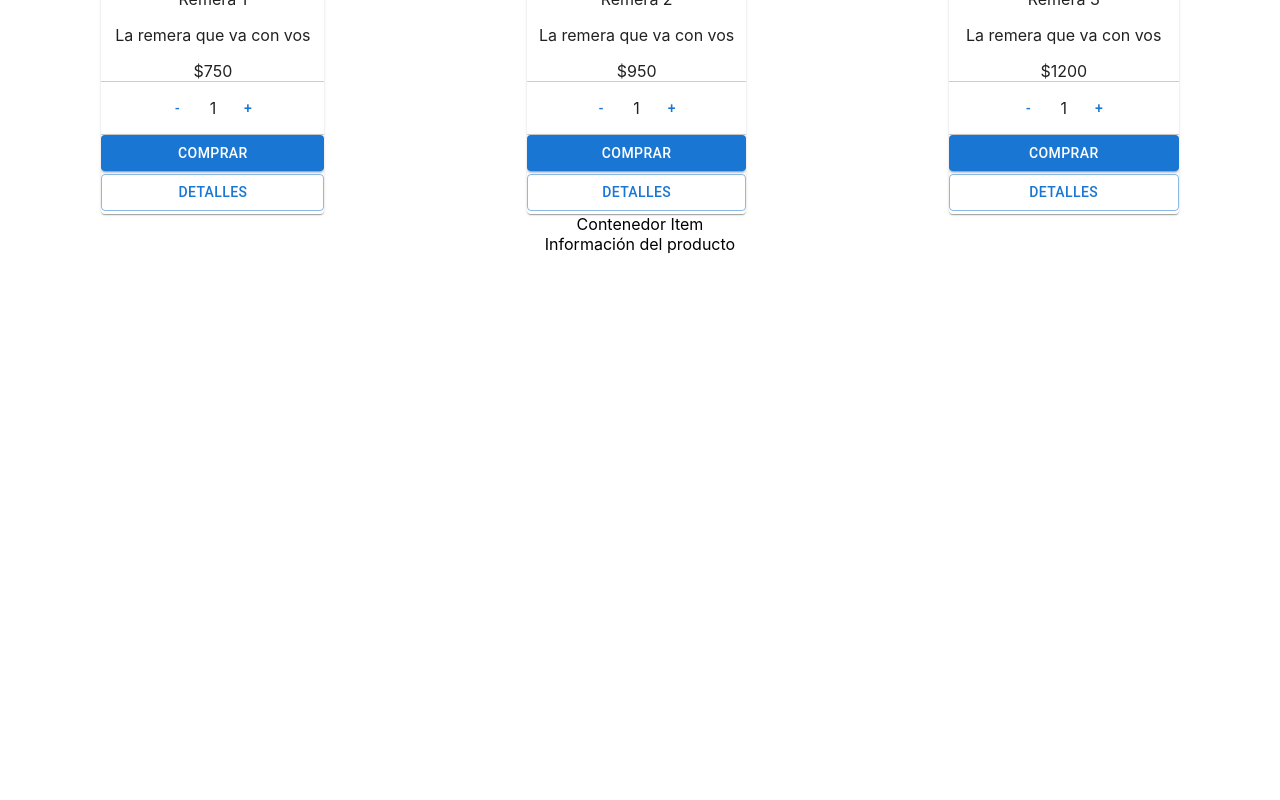
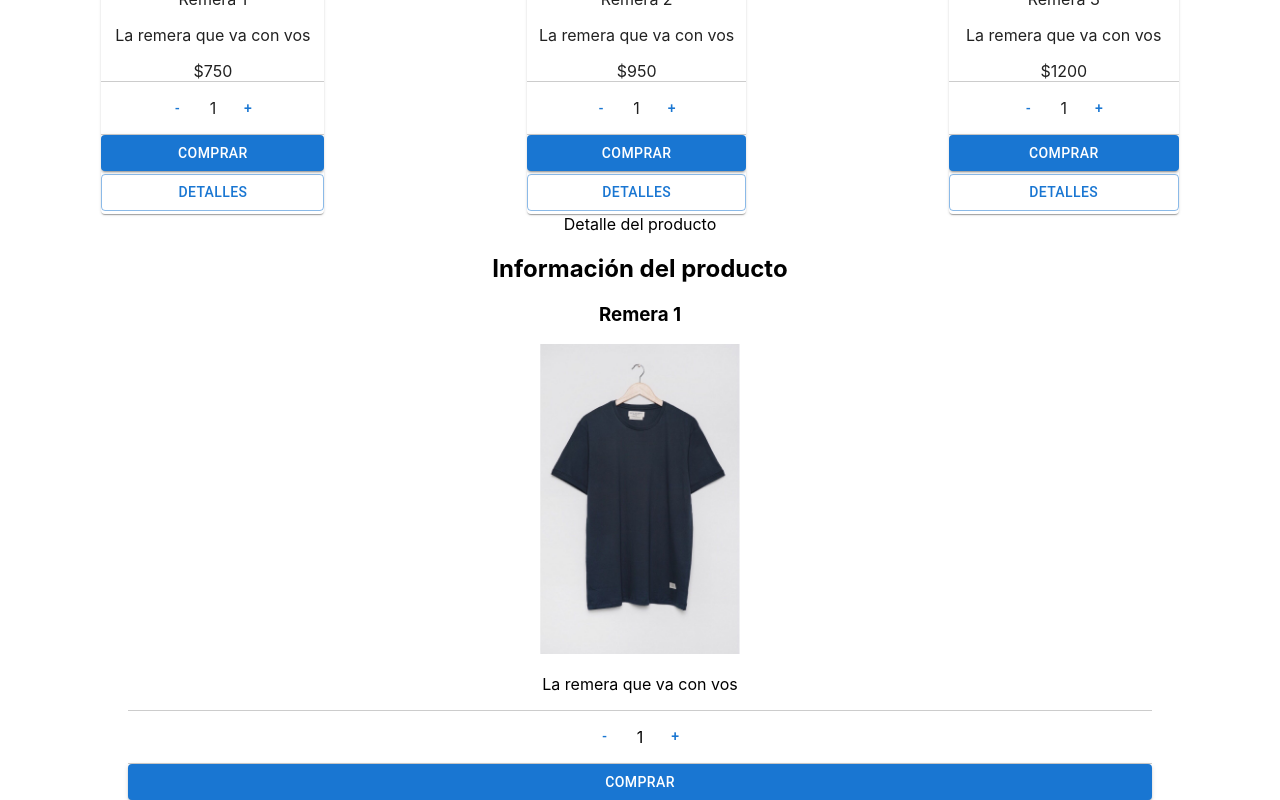
Before and after one commit to javimiglie/TiendaReact, a React (Create React App) app: page / in a window 1280 px wide. Shown: the part 510-1310 px from the top of the page. Before the commit the page ends 800 px from the top, so only its background shows below. Built offline with nearby package versions, Linux system fonts and the light colour scheme.

Commit message:
agregando detalles

```diff
--- /dev/null
+++ b/src/components/ItemDetail/ItemDetail.css
@@ -0,0 +1,5 @@
+.info-container{
+    width: 80%;
+    margin: auto;
+
+}
--- a/src/components/ItemDetail/ItemDetail.js
+++ b/src/components/ItemDetail/ItemDetail.js
@@ -1,4 +1,18 @@
-const ItemDetail = () => {
-  return <div>Información del producto</div>;
+import React from 'react';
+import ItemCount from '../ItemCount/ItemCount';
+import './ItemDetail.css';
+const ItemDetail = ({ producto }) => {
+  const onAdd = () => {
+    console.log(`Agregaste un producto al carrito`);
+  };
+  return (
+    <div className='info-container'>
+      <h2>Información del producto</h2>
+      <h3>{producto.name}</h3>
+      <img src={producto.img} alt={producto.name} width={200} />
+      <p>{producto.description}</p>
+      <ItemCount stock={producto.stock} initial={1} onAdd={onAdd} />
+    </div>
+  );
 };
 export default ItemDetail;
--- a/src/components/ItemDetailContainer/ItemDetailContainer.js
+++ b/src/components/ItemDetailContainer/ItemDetailContainer.js
@@ -1,10 +1,23 @@
+import { useEffect, useState } from 'react';
+import { data } from '../../mock/FakeApi';
+import ItemCount from '../ItemCount/ItemCount';
 import ItemDetail from '../ItemDetail/ItemDetail';
 
-const ItemDetailContainer = () => {
+export const ItemDetailContainer = () => {
+  const [producto, setProducto] = useState({});
+  const [cargando, setCargando] = useState(true);
+  useEffect(() => {
+    data
+      .then((res) => setProducto(res.find((item) => item.id === '01')))
+      .catch((error) => console.log(error))
+      .finally(() => setCargando(false));
+  }, []);
   return (
     <>
-      <div>Contenedor Item</div>
-      <ItemDetail />
+      <div>Detalle del producto</div>
+      <div>
+        {cargando ? <p>Cargando...</p> : <ItemDetail producto={producto} />}
+      </div>
     </>
   );
 };
--- a/src/components/ItemListContainer/ItemListContainer.js
+++ b/src/components/ItemListContainer/ItemListContainer.js
@@ -5,20 +5,20 @@ import { data } from '../../mock/FakeApi';
 const ItemListContainer = (props) => {
   const [listaProductos, setListaProductos] = useState([]);
   const [mensaje, setMensaje] = useState(false);
-  const [loading, setLoading] = useState(true);
+  const [cargando, setCargando] = useState(true);
 
   useEffect(() => {
     data
       .then((res) => setListaProductos(res))
       .catch(() => setMensaje('hubo un error, intente nuevamente más tarde'))
-      .finally(() => setLoading(false));
+      .finally(() => setCargando(false));
   }, []);
 
   return (
     <div>
       <p>{props.greeting}</p>
       {mensaje && <p>{mensaje}</p>}
-      {loading ? (
+      {cargando ? (
         <p>Cargando...</p>
       ) : (
         <ItemList listaProductos={listaProductos} />
```
